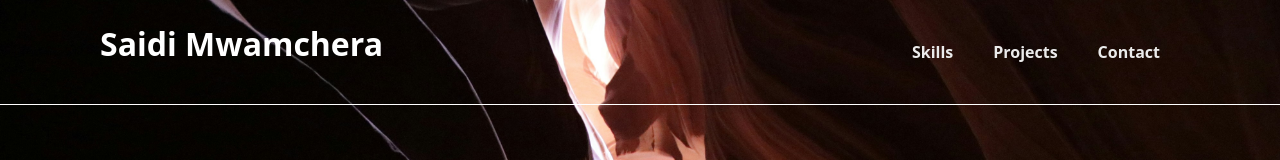
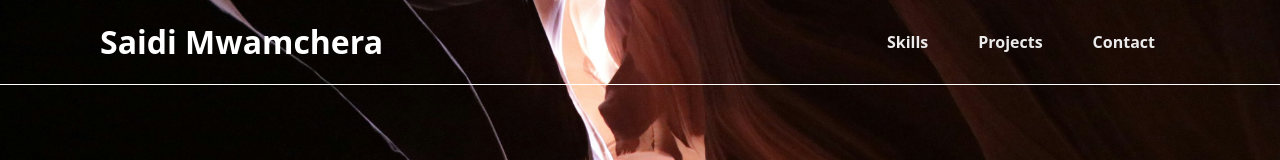
Before and after one commit to Saidi14/Portfolio, a React (Vite) app: page / in a window 1280 px wide. Shown: the top 160 px of the page. Built offline with nearby package versions, Linux system fonts and the light colour scheme.

Commit message:
navbar adjustments

```diff
--- a/src/index.css
+++ b/src/index.css
@@ -22,7 +22,7 @@ header{
   z-index: 2;
   display: flex;
   justify-content: space-between;
-  padding: 20px 100px 20px;
+  padding: 0px 100px 0px;
   border-bottom: solid rgb(255, 255, 255) 1px;
 
 }
@@ -32,6 +32,7 @@ header h1{
   -webkit-background-clip: text;
   -webkit-text-fill-color: transparent;*/
   color: white;
+  align-self: center;
 }
 nav{
   display: flex;
@@ -50,12 +51,12 @@ nav{
   align-items: center;
   text-decoration: none;
   color: inherit;
-  padding: 20px 20px 20px;
+  padding: 30px 25px 30px;
   cursor: pointer;
   transition: 500ms;
 }
 .navlink:hover{
-  background-color:rgb(63, 80, 136);
+  background-color:rgb(77, 77, 77);
 }
 
 .aboutBg{
```
